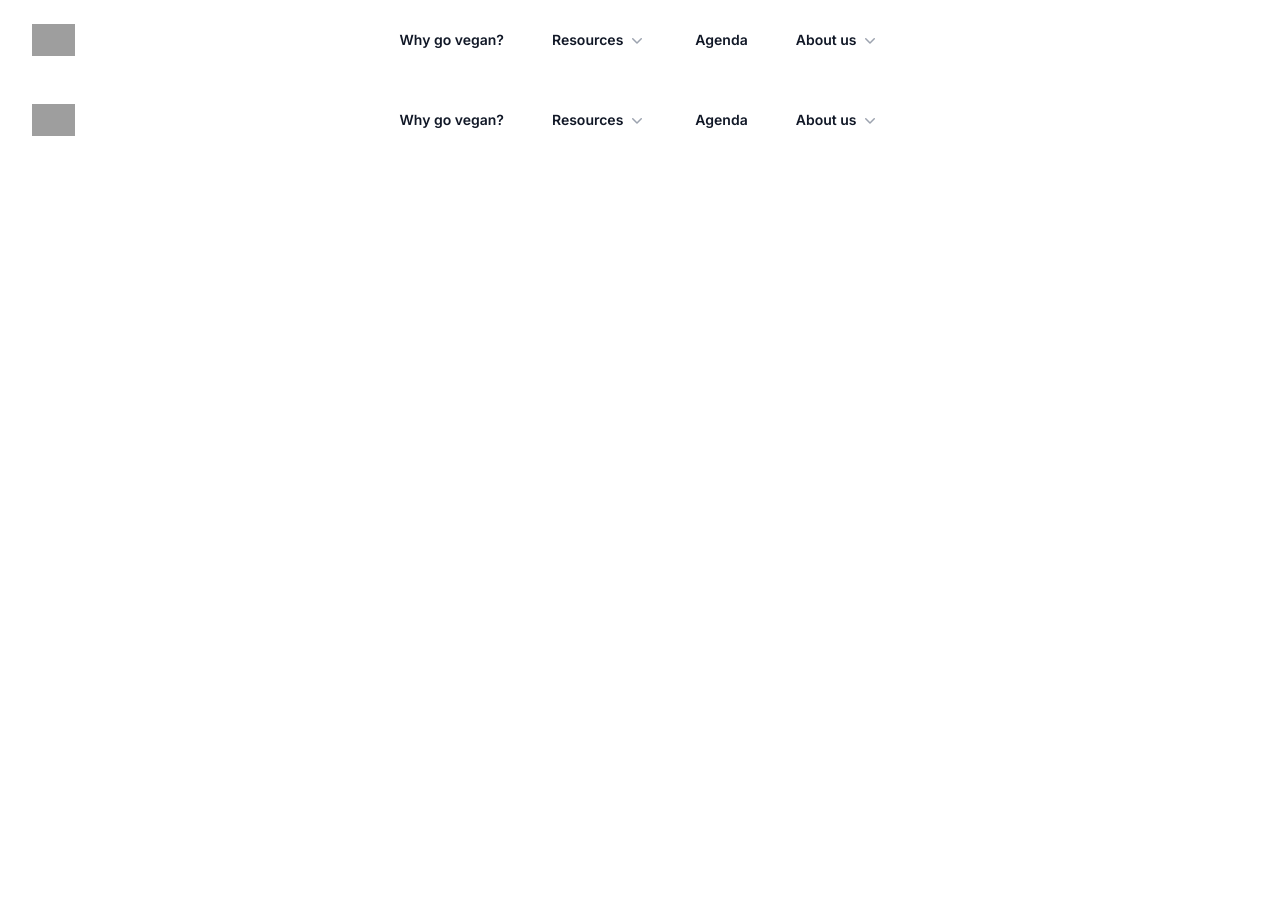
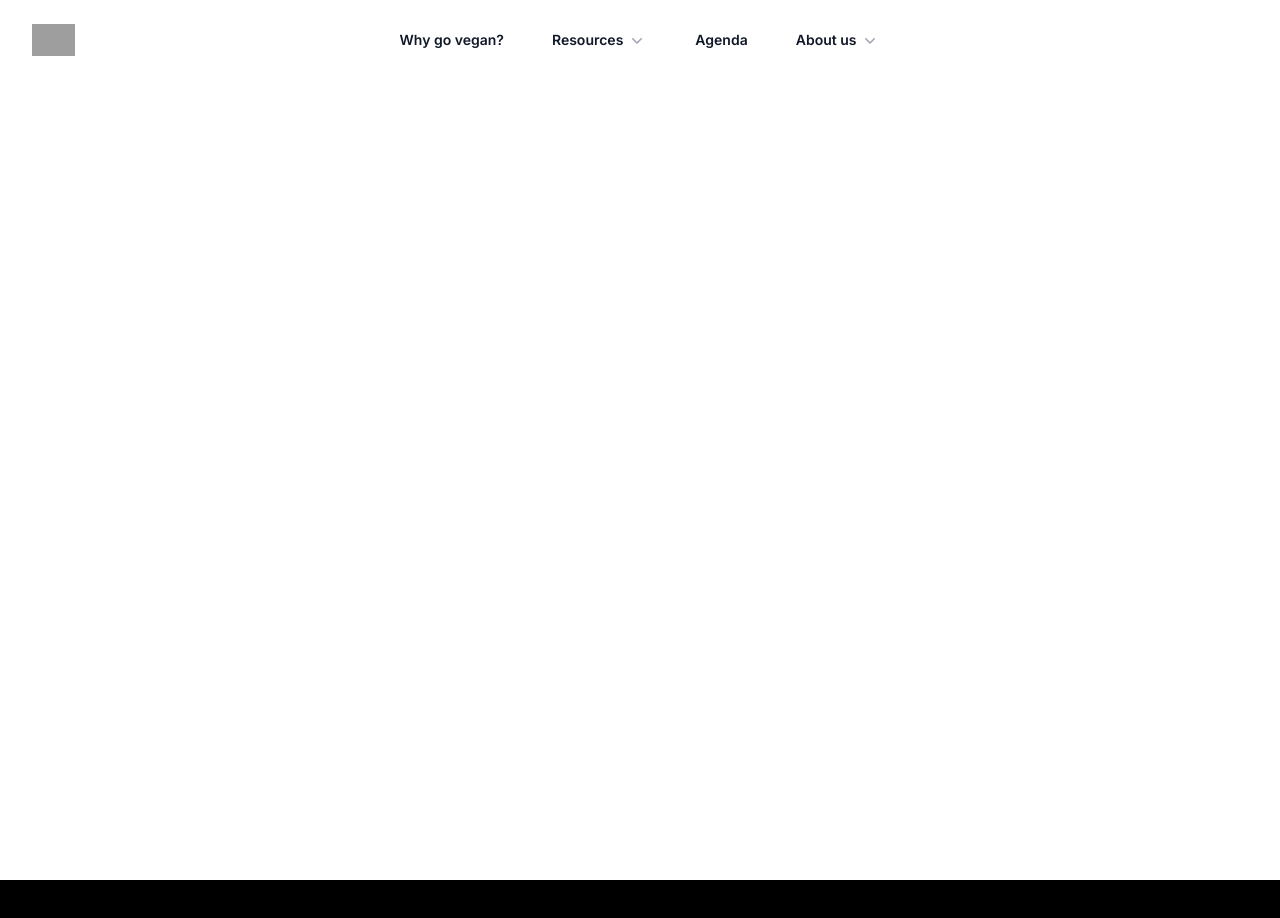
Before and after one commit to veganfuture/veganfuture.org, a Next.js app: page / in a window 1280 px wide. Shown: the top 918 px of the page. After the commit the page ends 880 px from the top, so only its background shows below. Built offline with nearby package versions, Linux system fonts and the light colour scheme; grey boxes are pictures that could not be loaded.

Commit message:
Add all pages

```diff
--- /dev/null
+++ b/app/contact/page.tsx
@@ -0,0 +1,3 @@
+export default function Contact() {
+  return <div>contact</div>;
+}
--- /dev/null
+++ b/app/factsheets/page.tsx
@@ -0,0 +1,3 @@
+export default function Factsheets() {
+  return <div>Fact sheets!</div>;
+}
--- a/app/layout.tsx
+++ b/app/layout.tsx
@@ -19,7 +19,9 @@ export default function RootLayout({
     <html lang="en">
       <body className={inter.className}>
         <Navbar />
-        {children}
+        <main className="flex min-h-screen flex-col items-center justify-between p-24 bg-white">
+          {children}
+        </main>
       </body>
     </html>
   );
--- /dev/null
+++ b/app/manifesto/page.tsx
@@ -0,0 +1,3 @@
+export default function Manifesto() {
+  return <div>manifesto</div>;
+}
--- /dev/null
+++ b/app/mapofamsterdam/page.tsx
@@ -0,0 +1,3 @@
+export default function MapOfAmsterdam() {
+  return <div>Map of amsterdam</div>;
+}
--- a/app/page.tsx
+++ b/app/page.tsx
@@ -4,10 +4,7 @@ import { Navbar } from "../components/navbar/navbar"
 export default function Home() {
   return (
     <>
-      <Navbar />
-      <main className="flex min-h-screen flex-col items-center justify-between p-24 bg-white">
-        <Link href="/agenda" >Agenda</Link>
-      </main>
+      Welcome to the home page
     </>
   );
 }
--- /dev/null
+++ b/app/team/page.tsx
@@ -0,0 +1,3 @@
+export default function Team() {
+  return <div>Team</div>;
+}
--- a/components/navbar/navbar.tsx
+++ b/components/navbar/navbar.tsx
@@ -45,19 +45,19 @@ const isNavItem = (item: TopLevelItem): item is NavItem => {
 }
 
 const topLevelItems: Array<TopLevelItem> = [
-  { name: "Why go vegan?", description: "The most important reasons to go vegan in one page", href: "#" },
+  { name: "Why go vegan?", description: "The most important reasons to go vegan in one page", href: "/" },
   {
     name: "Resources", description: "A list of resources for activists and new comers alike", children: [
-      { name: "Vegan Map of Amsterdam", description: "Map of Amsterdam with all vegan restaurants", href: "#", icon: MapIcon, },
-      { name: "Fact sheets", description: "Fact sheets for reference during outreach", href: "#", icon: ClipboardDocumentListIcon, },
+      { name: "Vegan Map of Amsterdam", description: "Map of Amsterdam with all vegan restaurants", href: "/mapofamsterdam", icon: MapIcon, },
+      { name: "Fact sheets", description: "Fact sheets for reference during outreach", href: "/factsheets", icon: ClipboardDocumentListIcon, },
     ]
   },
-  { name: "Agenda", description: "Agenda of our upcoming meetings", href: "#" },
+  { name: "Agenda", description: "Agenda of our upcoming meetings", href: "/agenda" },
   {
     name: "About us", description: "Learn about Vegan Future's organization", children: [
-      { name: "Manifesto", description: "Explaination of our philosophy and regulations", href: "#", icon: ShieldCheckIcon, },
-      { name: "Team", description: "Overview of our team members", href: "#", icon: UsersIcon, },
-      { name: "Contact us", description: "Drop us a message!", href: "#", icon: ChatBubbleBottomCenterIcon, },
+      { name: "Manifesto", description: "Explaination of our philosophy and regulations", href: "/manifesto", icon: ShieldCheckIcon, },
+      { name: "Team", description: "Overview of our team members", href: "/team", icon: UsersIcon, },
+      { name: "Contact us", description: "Drop us a message!", href: "/contact", icon: ChatBubbleBottomCenterIcon, },
     ]
   },
 ];
```
